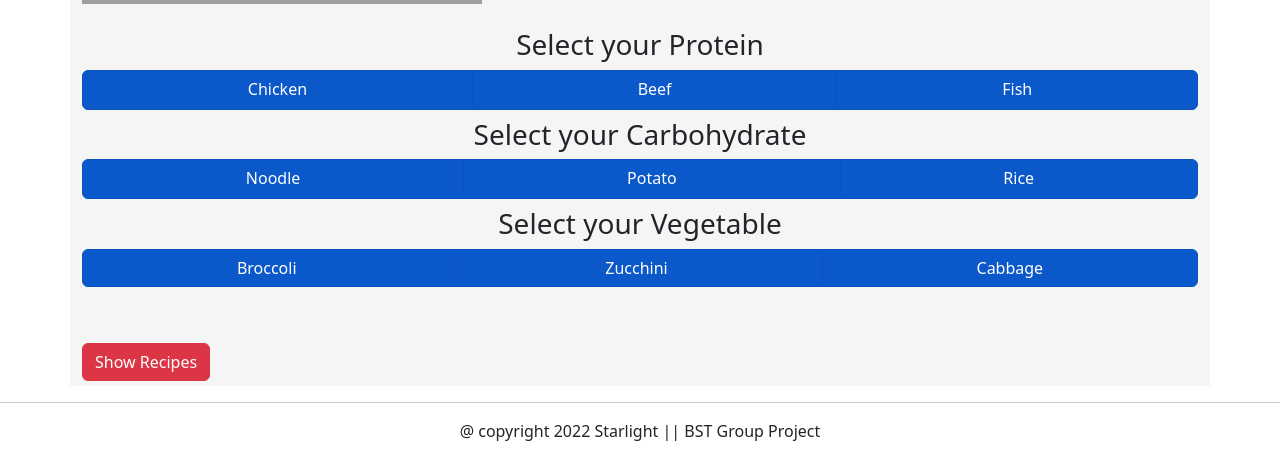
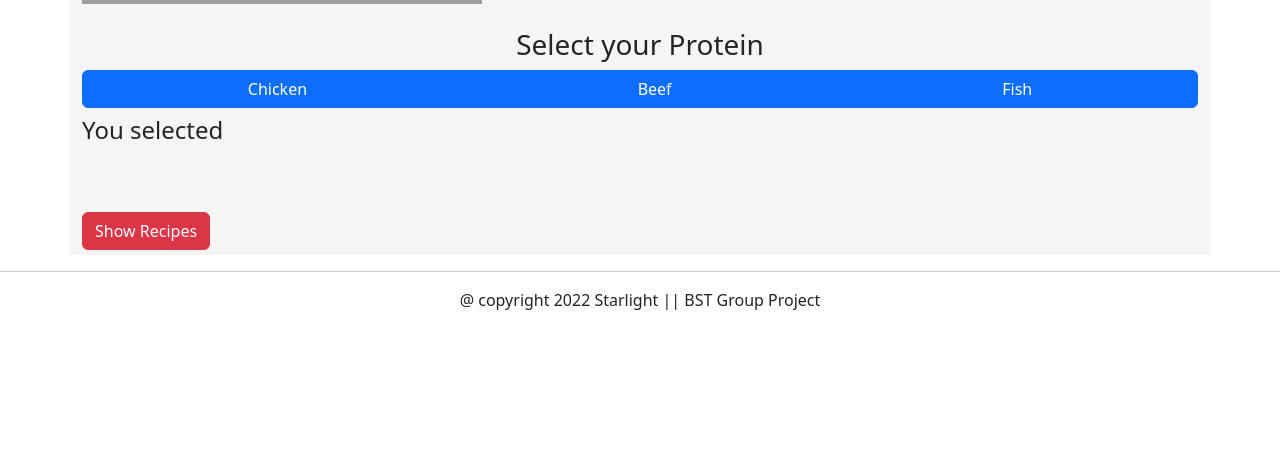
Before and after one commit to bethel-school-of-technology/team-starlight-frontend, a React (Create React App) app: page / in a window 1280 px wide. Shown: the part 367-820 px from the top of the page. Built offline with nearby package versions, Linux system fonts and the light colour scheme; no server answers; grey boxes are pictures that could not be loaded.

Commit message:
selectProteinCarbVeggie

```diff
--- a/src/Home/Home.js
+++ b/src/Home/Home.js
@@ -1,53 +1,77 @@
 import React from "react";
 import "./Home.css";
 import { useContext, useState } from "react";
-import ToggleButton from 'react-bootstrap/ToggleButton';
-import ToggleButtonGroup from 'react-bootstrap/ToggleButtonGroup';
-import RecipeList from "../RecipeList"
+import ToggleButton from "react-bootstrap/ToggleButton";
+import ToggleButtonGroup from "react-bootstrap/ToggleButtonGroup";
+import RecipeList from "../RecipeList";
 import RecipeContext from "../contexts/RecipeContext";
 import { Link, Outlet, useSearchParams } from "react-router-dom";
+import ButtonGroup from 'react-bootstrap/ButtonGroup';
 import Stack from "react-bootstrap/Stack";
-
 
 function Home(props) {
   // function callRecipes() {
   //   RecipeList()
   //     }
   const [isVisible, setIsVisible] = useState(false);
+  let [protein, setNewProtein] = useState();
+
+  let {getAllRecipe} = useContext(RecipeContext)
 
   function showComponent(event) {
+
         setIsVisible(!isVisible);
   }
+
+  const handleSelect = (e) => {
+    console.log(protein);
+    setNewProtein(e);
+    console.log(protein);
+    return getAllRecipe(protein);
+  };
 
   return (
     <>
       <div class="container">
         <div class="row">
           <div class="col-8">
-              <img src="https://images.unsplash.com/photo-1593759608363-fde2fa65f5d7?ixlib=rb-4.0.3&ixid=MnwxMjA3fDB8MHxwaG90by1wYWdlfHx8fGVufDB8fHx8&auto=format&fit=crop&w=1418&q=80" class="img-fluid" alt=""></img>
+            <img
+              src="https://images.unsplash.com/photo-1593759608363-fde2fa65f5d7?ixlib=rb-4.0.3&ixid=MnwxMjA3fDB8MHxwaG90by1wYWdlfHx8fGVufDB8fHx8&auto=format&fit=crop&w=1418&q=80"
+              class="img-fluid"
+              alt=""
+            ></img>
             <br />
             <br />
           </div>
           <br />
           <br />
           <br />
-             <h3>Select your Protein <span class="badge bg-secondary"></span></h3>
-                <ToggleButtonGroup type="checkbox" defaultValue={[1,2,3]} className="mb-2">
-                  <ToggleButton id="tbg-check-1" value={1}>
+          <h3>
+            Select your Protein <span class="badge bg-secondary"></span>
+          </h3>
+
+          <ToggleButtonGroup
+            type="checkbox"
+            onChange={handleSelect}
+            className="mb-2"
+
+          >
+            <ToggleButton id="tbg-check-1" value="Chicken" >
               Chicken
             </ToggleButton>
-                    <ToggleButton id="tbg-check-2" value={2}>
+            <ToggleButton id="tbg-check-2" value={"Beef"} >
               Beef
             </ToggleButton>
-                      <ToggleButton id="tbg-check-3" value={3}>
+            <ToggleButton id="tbg-check-3" value={"Fish"}>
               Fish
             </ToggleButton>
           </ToggleButtonGroup>
+          <h4>You selected {protein}</h4>
           {/* </div> */}
           <br />
           <br />
 
-                <h3>Select your Carbohydrate<span class="badge bg-secondary"></span></h3>
+          {/* <h3>Select your Carbohydrate<span class="badge bg-secondary"></span></h3>
                 <ToggleButtonGroup type="checkbox" defaultValue={[4,5,6]} className="mb-2">
                   <ToggleButton id="tbg-check-4" value={4}>
                     Noodle
@@ -73,25 +97,21 @@ function Home(props) {
                 <ToggleButton id="tbg-check-9" value={9}>
                   Cabbage
                   </ToggleButton>
-                  </ToggleButtonGroup>
-
-
+                  </ToggleButtonGroup> */}
         </div>
-      <div/>
+        <div />
         <br />
         <br />
         <div class="align-items: right">
-      <button type="button" class="btn btn-danger" onClick={showComponent} >{isVisible? 'Hide':'Show'} Recipes</button>
-      {
-                isVisible? <RecipeList/>:null
+          <button type="button" class="btn btn-danger" onClick={showComponent}>
+            {isVisible ? "Hide" : "Show"} Recipes
+          </button>
+          {isVisible ? <RecipeList /> : null}
+        </div>
+      </div>
+      <hr />
+    </>
+  );
 }
 
-                </div>
-                </div>
-        <hr/>
-        </>
-    )
-}
-
-
 export default Home;
--- a/src/contexts/RecipeProvider.js
+++ b/src/contexts/RecipeProvider.js
@@ -1,11 +1,13 @@
 import axios from "axios";
 import { useEffect, useState } from "react";
 import RecipeContext from "./RecipeContext";
+import Home from "../Home/Home";
 
 export const RecipeProvider = (props) => {
   const [recipe, setRecipe] = useState([]);
   const baseUrl = "http://localhost:3000";
-
+  let apiKey1 = "d156b557823e42cb8c0ceaf8a4aecff8";
+  let apiKey2 = "1f6236fcd8d24dccb1b8b477ae016d08";
 
   useEffect(() => {
     async function fetchData() {
@@ -14,35 +16,28 @@ export const RecipeProvider = (props) => {
     fetchData();
   }, []);
 
-  function getAllRecipe(Protein) {
-    //calls external API, Trynig to pass is protein from "RecipeList.js" as parameter
-    const apiUrl =
-      "https://api.spoonacular.com/recipes/findByIngredients?ingredients=" +
-      "chicken" +
-      "&number=6&limitLicense=true&ranking=1&ignorePantry=false&apiKey=1f6236fcd8d24dccb1b8b477ae016d08&include";
+  function getAllRecipe(protein) {
+    //calls external API, Trynig to pass in protein from "Home.js" as parameter
+    const apiUrl = `https://api.spoonacular.com/recipes/findByIngredients?ingredients=${protein}&number=6&limitLicense=true&ranking=1&ignorePantry=false&apiKey=${apiKey1}&include`;
     return axios.get(apiUrl).then((response) => setRecipe(response.data));
   }
 
   function getRecipeDetails(id) {
     //calls external API, Trynig to pass is "id" as parameter
-    const apiUrl =
-      `https://api.spoonacular.com/recipes/${id}/information?includeNutrition=false&apiKey=1f6236fcd8d24dccb1b8b477ae016d08&include`;
+    const apiUrl = `https://api.spoonacular.com/recipes/${id}/information?includeNutrition=false&apiKey=1f6236fcd8d24dccb1b8b477ae016d08&include`;
     console.log(apiUrl);
     return axios.get(apiUrl).then((response) => setRecipe(response.data));
   }
 
   function getRecipeDB() {
-    return axios.get(baseUrl).then(response => setRecipe(response.data));
-}
+    return axios.get(baseUrl).then((response) => setRecipe(response.data));
+  }
 
-  function saveRecipeToDB(recipe){
-    return axios.post(baseUrl, recipe)
-    .then(response => {
-        getRecipeDB();
-        return new Promise(resolve => resolve(response.data));
-    }
-);
-
+  function saveRecipeToDB(recipe) {
+    return axios.post(baseUrl, recipe).then((response) => {
+      getRecipeDB();
+      return new Promise((resolve) => resolve(response.data));
+    });
   }
 
   return (
@@ -52,7 +47,7 @@ export const RecipeProvider = (props) => {
         getAllRecipe,
         getRecipeDetails,
         getRecipeDB,
-        saveRecipeToDB
+        saveRecipeToDB,
       }}
     >
       {props.children}
```
Also changed, not shown: src/RecipeList.js (+9 -10 lines). Lines whose indentation alone changed are shown as unchanged.
